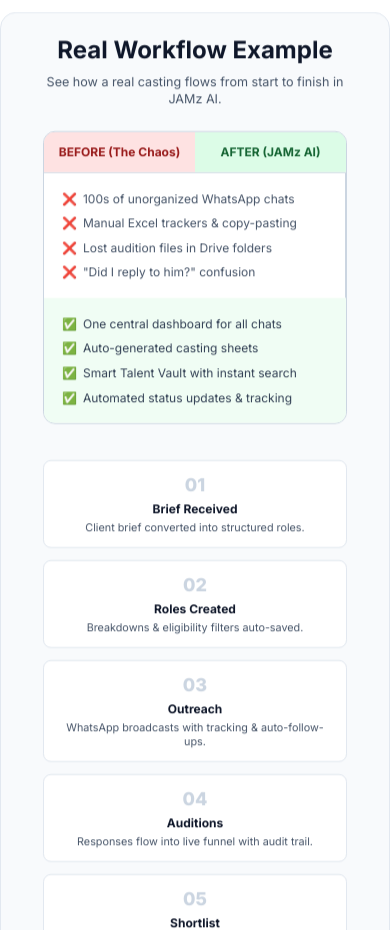
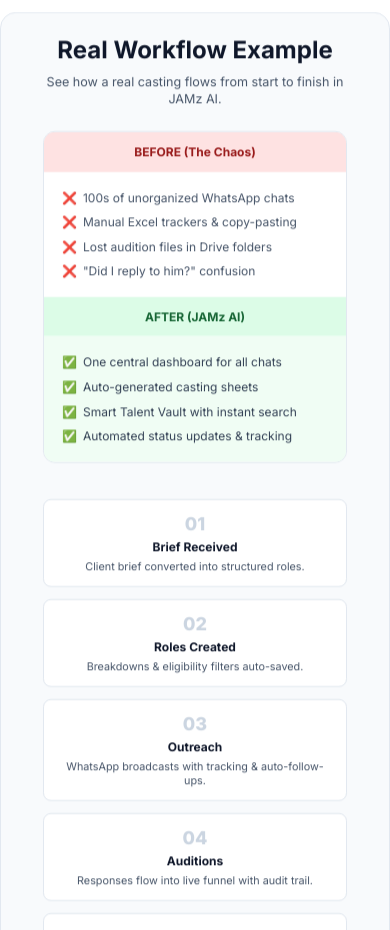
Before and after one commit to Junedweb/jamz-website-1, a React (Vite) app: page / in a window 390 px wide. Shown: the part 2040-2970 px from the top of the page. Built offline with nearby package versions, Linux system fonts and the light colour scheme.

Commit message:
mobile adap

```diff
--- a/src/components/TrustedBy.jsx
+++ b/src/components/TrustedBy.jsx
@@ -31,7 +31,7 @@
         <div style={{
           marginTop: '3rem',
           display: 'grid',
-          gridTemplateColumns: 'repeat(auto-fit, minmax(300px, 1fr))',
+          gridTemplateColumns: 'repeat(auto-fit, minmax(250px, 1fr))',
           gap: '2rem',
           textAlign: 'left'
         }}>
--- a/src/components/Workflow.jsx
+++ b/src/components/Workflow.jsx
@@ -20,13 +20,10 @@
         </p>
 
         {/* Before vs After Comparison */}
-        <div style={{ marginBottom: '3rem', background: 'white', border: '1px solid #cbd5e1', borderRadius: '12px', overflow: 'hidden' }}>
-          <div style={{ display: 'grid', gridTemplateColumns: '1fr 1fr', borderBottom: '1px solid #cbd5e1' }}>
-            <div style={{ padding: '1rem', background: '#fee2e2', color: '#991b1b', fontWeight: 700, textAlign: 'center' }}>BEFORE (The Chaos)</div>
-            <div style={{ padding: '1rem', background: '#dcfce7', color: '#166534', fontWeight: 700, textAlign: 'center' }}>AFTER (JAMz AI)</div>
-          </div>
-          <div style={{ display: 'grid', gridTemplateColumns: 'repeat(auto-fit, minmax(300px, 1fr))' }}>
-            <div style={{ padding: '1.5rem', borderRight: '1px solid #cbd5e1' }}>
+        <div className="workflow-comparison">
+          <div className="workflow-col before">
+            <div className="workflow-header before">BEFORE (The Chaos)</div>
+            <div className="workflow-content">
               <ul style={{ listStyle: 'none', padding: 0, color: '#475569', display: 'flex', flexDirection: 'column', gap: '0.75rem' }}>
                 <li style={{ display: 'flex', alignItems: 'center', gap: '0.5rem' }}><span style={{ color: '#ef4444' }}>❌</span> 100s of unorganized WhatsApp chats</li>
                 <li style={{ display: 'flex', alignItems: 'center', gap: '0.5rem' }}><span style={{ color: '#ef4444' }}>❌</span> Manual Excel trackers & copy-pasting</li>
@@ -34,7 +31,11 @@
                 <li style={{ display: 'flex', alignItems: 'center', gap: '0.5rem' }}><span style={{ color: '#ef4444' }}>❌</span> "Did I reply to him?" confusion</li>
               </ul>
             </div>
-            <div style={{ padding: '1.5rem', background: '#f0fdf4' }}>
+          </div>
+
+          <div className="workflow-col after">
+            <div className="workflow-header after">AFTER (JAMz AI)</div>
+            <div className="workflow-content after">
               <ul style={{ listStyle: 'none', padding: 0, color: '#334155', display: 'flex', flexDirection: 'column', gap: '0.75rem' }}>
                 <li style={{ display: 'flex', alignItems: 'center', gap: '0.5rem' }}><span style={{ color: '#22c55e' }}>✅</span> One central dashboard for all chats</li>
                 <li style={{ display: 'flex', alignItems: 'center', gap: '0.5rem' }}><span style={{ color: '#22c55e' }}>✅</span> Auto-generated casting sheets</li>
```
Also changed, not shown: src/index.css.
